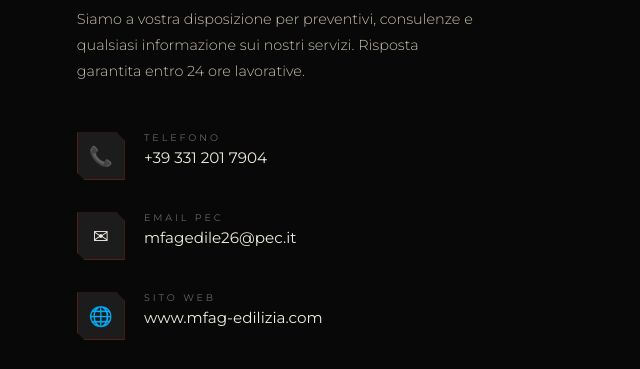
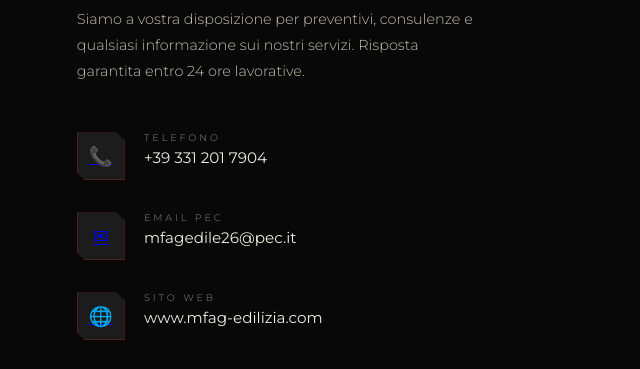
Before and after one commit to Abdelrahman1Ab0A7med/M.F.A.G-EDILE, a plain HTML site: page index.html in a window 1280 px wide. Shown: the part 6780-7149 px from the top of the page, 0-640 px from the left. Drawn offline with nearby package versions, Linux system fonts and the light colour scheme; a web font is replaced by a local one.

Commit message:
fix homepage and vercel deployment

```diff
--- a/mfag_edilizia.html
+++ b/index.html
@@ -2165,21 +2165,21 @@
         <p>Siamo a vostra disposizione per preventivi, consulenze e qualsiasi informazione sui nostri servizi. Risposta
           garantita entro 24 ore lavorative.</p>
         <div class="c-item">
-          <div class="c-icon">📞</div>
+          <div class="c-icon"><a href="tel:+393312017904">📞</a></div>
           <div>
             <div class="c-label">Telefono</div>
             <div class="c-val">+39 331 201 7904</div>
           </div>
         </div>
         <div class="c-item">
-          <div class="c-icon">✉</div>
+          <div class="c-icon"><a href="mailto:mfagedile26@pec.it">✉</a></div>
           <div>
             <div class="c-label">Email PEC</div>
             <div class="c-val">mfagedile26@pec.it</div>
           </div>
         </div>
         <div class="c-item">
-          <div class="c-icon">🌐</div>
+          <div class="c-icon"><a href="https://m-f-a-g-edile.vercel.app/#">🌐</a></div>
           <div>
             <div class="c-label">Sito Web</div>
             <div class="c-val">www.mfag-edilizia.com</div>
```
Also changed, not shown: 1 other file.
